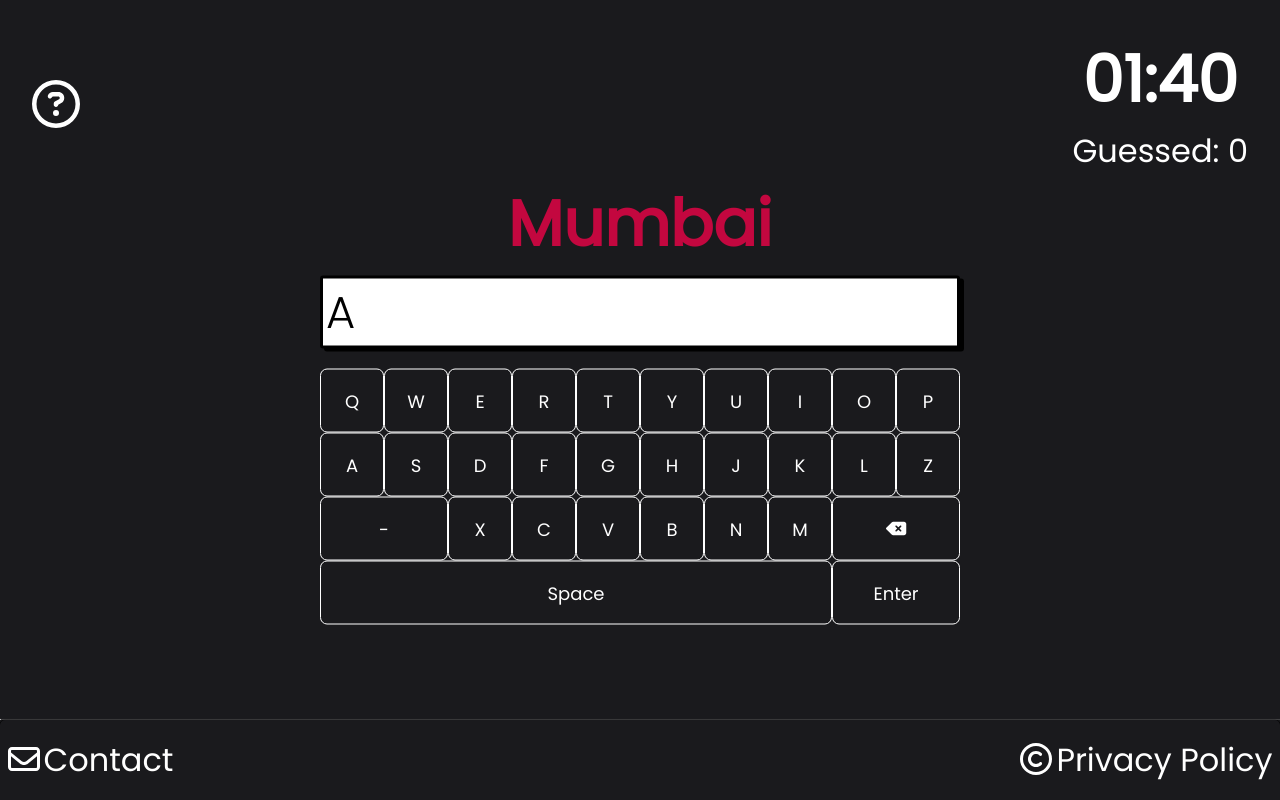
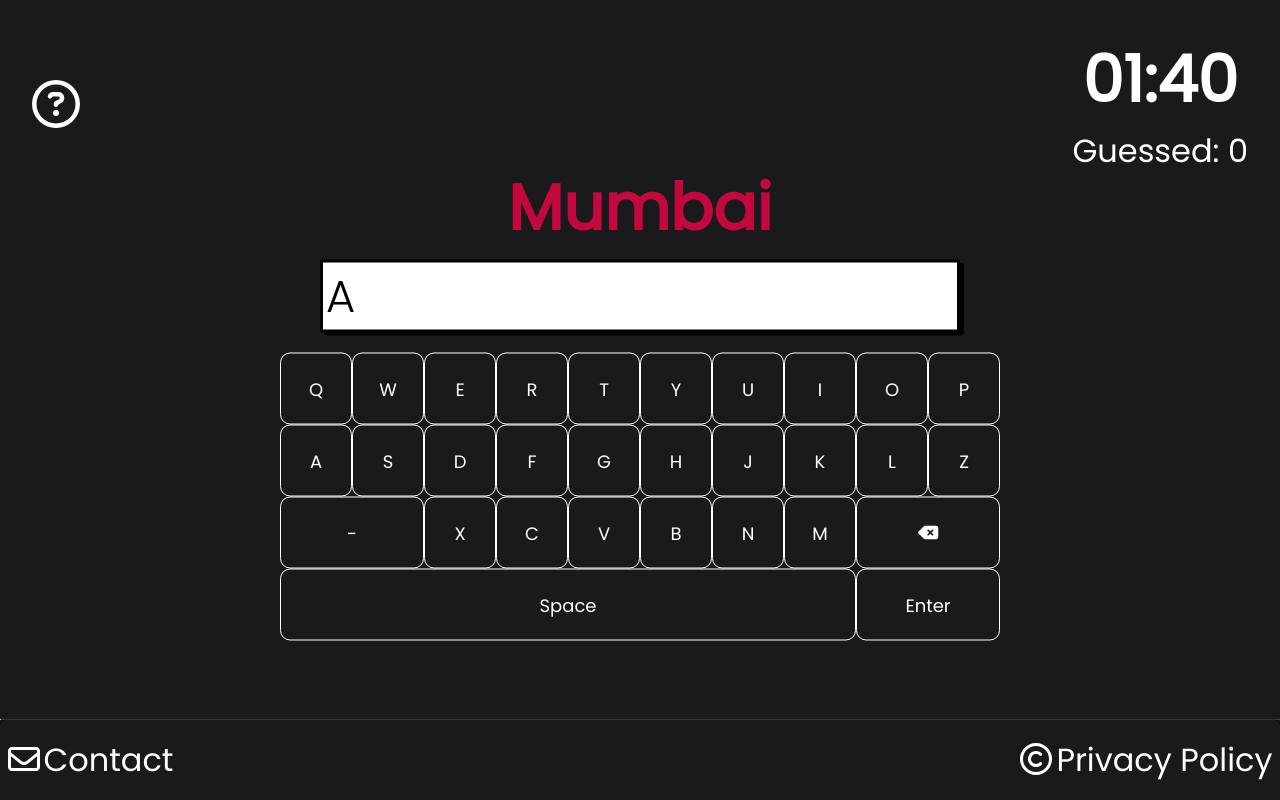
Before and after one commit to nickgabriadze/Towngraphy, a React (Create React App) app: page / in a window 1280 px wide. Built offline with nearby package versions, Linux system fonts and the light colour scheme.

Commit message:
design changes

```diff
--- a/src/Components/Keyboard/keyboard.css
+++ b/src/Components/Keyboard/keyboard.css
@@ -102,19 +102,25 @@ button {
         grid-template-columns: repeat(10, minmax(1.5rem, 3rem));
         grid-template-rows: repeat(4, minmax(1.5rem, 3rem));
     }
+}
 
+@media screen and (max-height: 580px){
+    .keyboard-grid {
+        grid-template-columns: repeat(10, minmax(1.5rem, 3rem));
+        grid-template-rows: repeat(4, minmax(1.5rem, 2.5rem));
+    }
+}
 
-}
 @media screen and (min-height: 800px) and (min-width: 700px) {
 
     .keyboard-grid {
-        grid-template-columns: repeat(10, minmax(4rem, 1fr));
-        grid-template-rows: repeat(4, minmax(4rem, 1fr));
+        grid-template-columns: repeat(10, minmax(4.5rem, 1fr));
+        grid-template-rows: repeat(4, minmax(4.5rem, 1fr));
     }
 
     button {
         font-size: 18px;
-        border-radius: 7px;
+        border-radius: 10px;
 
     }
 }
--- a/src/Components/Textbox/textBox.css
+++ b/src/Components/Textbox/textBox.css
@@ -90,7 +90,7 @@
 
     .entire-textBox {
         position: absolute;
-        top: 50%;
+        top: 40%;
         left: 50%;
         transform: translate(-50%, -50%);
     }
@@ -126,6 +126,18 @@
     }
 }
 
+@media screen  and (max-height: 580px){
+    #answer{
+        font-size: 1rem;
+    }
+    #pre-defined{
+        font-size: 2rem;
+    }
+    #message{
+        font-size: 14px;
+    }
+}
+
 
 @media screen and  (min-width: 700px) and (min-height: 800px) {
     #box-for-input {
--- a/src/Components/Timer/timer.css
+++ b/src/Components/Timer/timer.css
@@ -34,3 +34,13 @@
     }
 
 }
+
+
+@media screen  and (max-height: 580px){
+    #time{
+        font-size: 2rem;
+    }
+    #guessed{
+        font-size: 1rem;
+    }
+}
```
